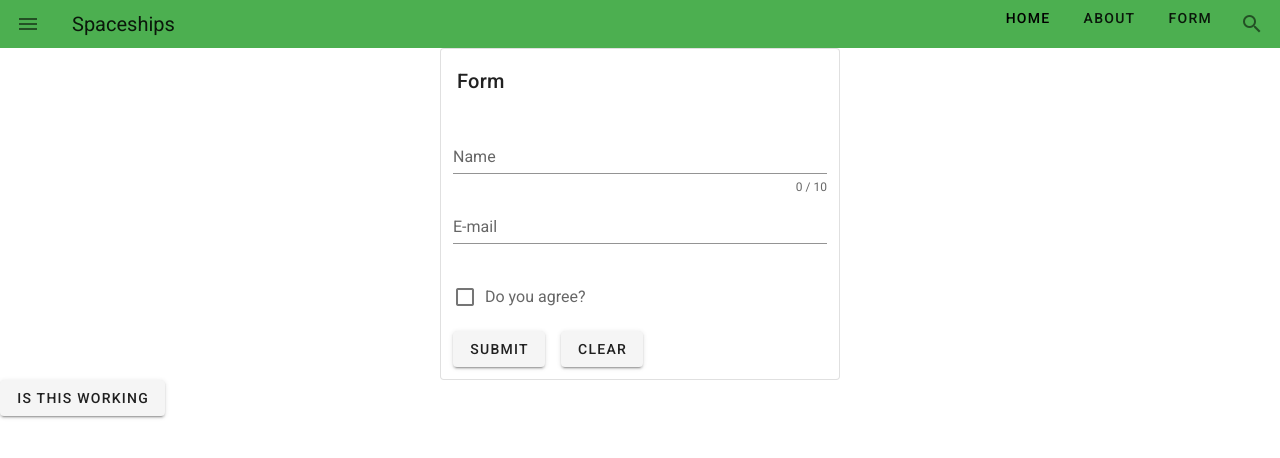
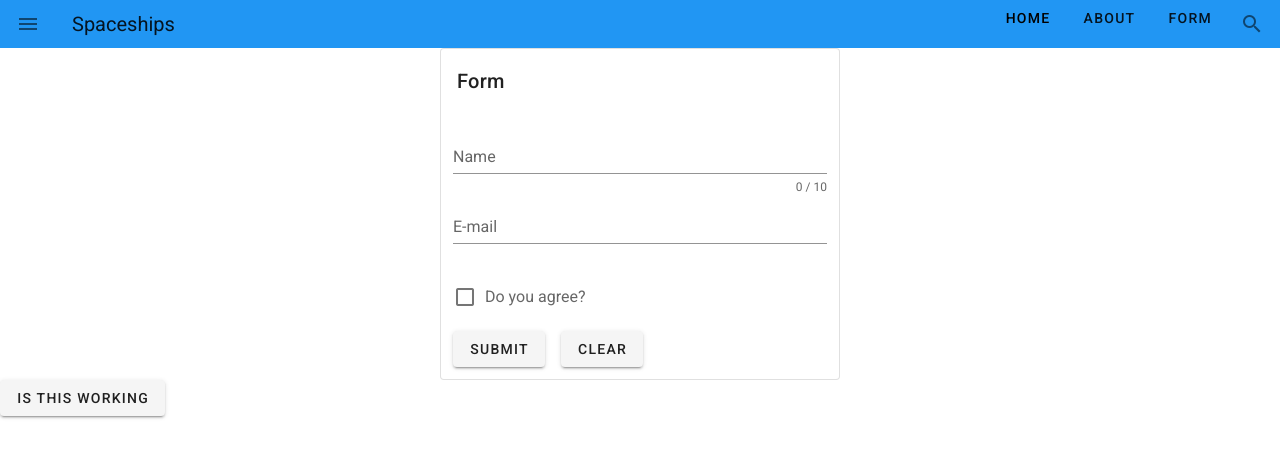
Before and after one commit to Lazer-lad/final-project-3790-brian-nelson-v4.1, a Vue app: page /form in a window 1280 px wide. Shown: the top 458 px of the page. Built offline with nearby package versions, Linux system fonts and the light colour scheme; no server answers.

Commit message:
Fixing some netlify issues

```diff
--- a/src/App.vue
+++ b/src/App.vue
@@ -2,44 +2,40 @@
   <v-app>
     <div id="app">
       <div id="nav">
-
-<v-toolbar dense color="light green">
-        <v-app-bar-nav-icon @click.stop="drawer = !drawer"></v-app-bar-nav-icon>
-
-
+        <v-toolbar dense color="dark blue">
+          <v-app-bar-nav-icon
+            @click.stop="drawer = !drawer"
+          ></v-app-bar-nav-icon>
 
           <v-toolbar-title>Spaceships</v-toolbar-title>
           <v-spacer></v-spacer>
-  <v-toolbar-items  dense color="black">
-          <div><router-link to="/"><v-btn text color="black">Home</v-btn></router-link></div>
+          <v-toolbar-items dense color="black">
+            <div>
+              <router-link to="/"
+                ><v-btn text color="black">Home</v-btn></router-link
+              >
+            </div>
             <router-link to="/about"><v-btn text>About</v-btn></router-link>
             <router-link to="/form"><v-btn text>Form</v-btn></router-link>
           </v-toolbar-items>
-
-
-
-
 
           <v-btn icon>
             <v-icon>mdi-magnify</v-icon>
           </v-btn>
         </v-toolbar>
-      <v-navigation-drawer
-        v-model="drawer"
-        absolute
-        bottom
-        temporary
-      >
-        <v-list
-          nav
-          dense
-        >
+        <router-view />
+
+
+        <v-navigation-drawer v-model="drawer" absolute bottom temporary>
+          <v-list nav dense>
             <v-list-item-group
               v-model="group"
               active-class="deep-purple--text text--accent-4"
             >
               <v-list-item>
-              <router-link to="/about"><v-list-item-title>About</v-list-item-title></router-link>
+                <router-link to="/about"
+                  ><v-list-item-title>About</v-list-item-title></router-link
+                >
               </v-list-item>
 
               <v-list-item>
@@ -56,13 +52,9 @@
             </v-list-item-group>
           </v-list>
         </v-navigation-drawer>
+      </div>
 
 
-
-
-    </div>
-
-    <router-view/>
     </div>
   </v-app>
 </template>
@@ -70,26 +62,22 @@
 <script>
 //import HelloWorld from './components/HelloWorld';
 
-
 export default {
   name: "App",
 
   components: {
     //HelloWorld,
-
   },
 
   data: () => ({
     drawer: false,
-    group: null,
-
+    group: null
   }),
   watch: {
-    group () {
-    this.drawer = false
-    },
-  },
-
+    group() {
+      this.drawer = false;
+    }
+  }
 };
 </script>
 
@@ -103,7 +91,7 @@ export default {
 
   text-decoration: none;
 }
-.nav-bar{
+.nav-bar {
   color: white;
 }
 
@@ -112,5 +100,4 @@ export default {
   min-width: 64px;
   padding: 0 16px;
 }
-
 </style>
--- a/src/views/Form.vue
+++ b/src/views/Form.vue
@@ -5,6 +5,11 @@
 
   <v-row>
       <v-col>
+
+
+        <div>{{ storeUser }}</div>
+
+
   <v-card
 
     class="mx-auto"
@@ -89,12 +94,12 @@ export default {
       alert('this is working')
     },
     onSubmit() {
-       const formData = {
-         name: this.name,
-         email: this.email,
-         password: this.password,
-       }
-      console.log(formData),
+      //  const formData = {
+      //    name: this.name,
+      //    email: this.email,
+      //    password: this.password,
+      //  }
+      // console.log(formData),
        this.$store.dispatch('userLoggedIn', {
          name: this.name,
          email: this.email,
```
Also changed, not shown: public/falcon.jpg (deleted). Lines whose indentation alone changed are shown as unchanged.
